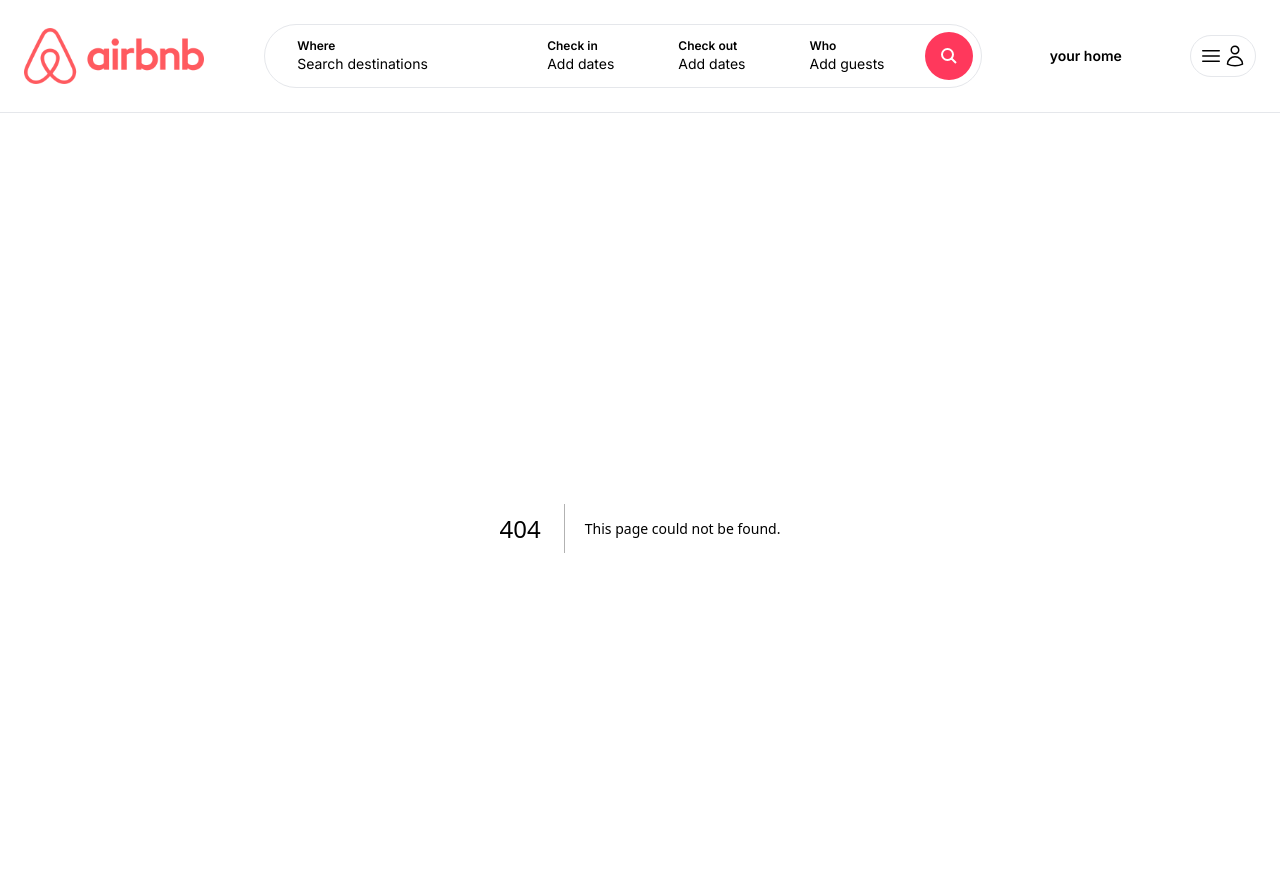
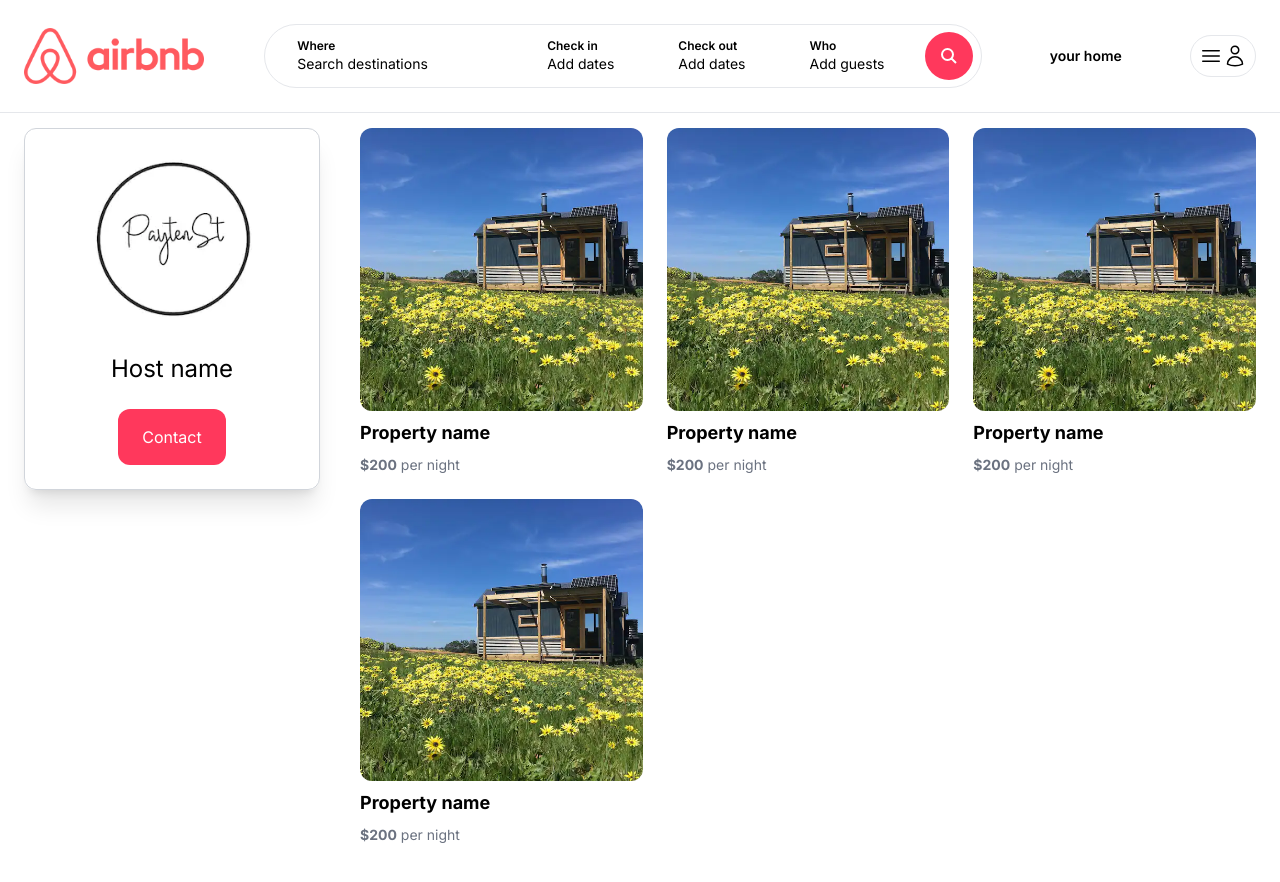
Before and after one commit to YameiSong/Travelbnb, a Next.js app: page /hosts/1 in a window 1280 px wide. Before the commit this address had no page. Shown: the top 882 px of the page. Built offline with nearby package versions, Linux system fonts and the light colour scheme.

Commit message:
host page

```diff
--- /dev/null
+++ b/app/components/ContactButton.tsx
@@ -0,0 +1,9 @@
+const ContactButton = () => {
+    return (
+        <div className="mt-6 py-4 px-6 bg-airbnb text-white rounded-xl cursor-pointer hover:bg-airbnb-dark transition">
+            Contact
+        </div>
+    );
+}
+
+export default ContactButton;
--- /dev/null
+++ b/app/hosts/[id]/page.tsx
@@ -0,0 +1,32 @@
+import Image from "next/image";
+import ContactButton from "@/app/components/ContactButton";
+import PropertyList from "@/app/components/properties/PropertyList";
+
+const HostDetailPage = () => {
+    return (
+        <main className="max-w-[1500px] mx-auto px-6 pb-6">
+            <div className="grid grid-cols-1 md:grid-cols-4 gap-4">
+                <aside className="col-span-1 mb-4">
+                    <div className="flex flex-col items-center p-6 rounded-xl border border-gray-300 shadow-xl">
+                        <Image
+                            src="/images/profile1.webp"
+                            width={200}
+                            height={200}
+                            alt="host name"
+                            className="rounded-full"
+                        />
+                        <h1 className="mt-6 text-2xl">Host name</h1>
+                        <ContactButton />
+                    </div>
+                </aside>
+                <div className="col-span-1 md:col-span-3 pl-0 md:pl-6">
+                    <div className="grid grid-cols-1 md:grid-cols-3 gap-6">
+                        <PropertyList />
+                    </div>
+                </div>
+            </div>
+        </main>
+    );
+}
+
+export default HostDetailPage;
```
